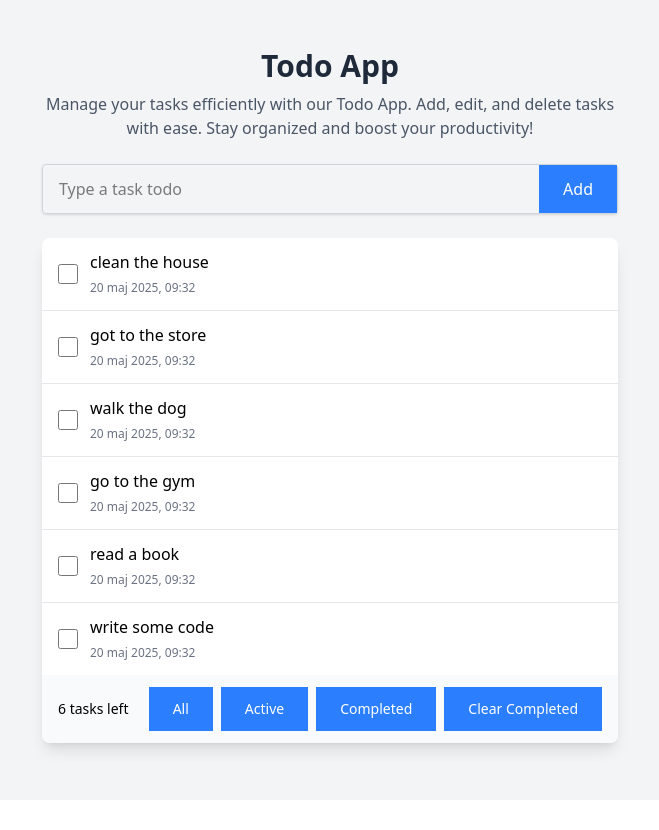
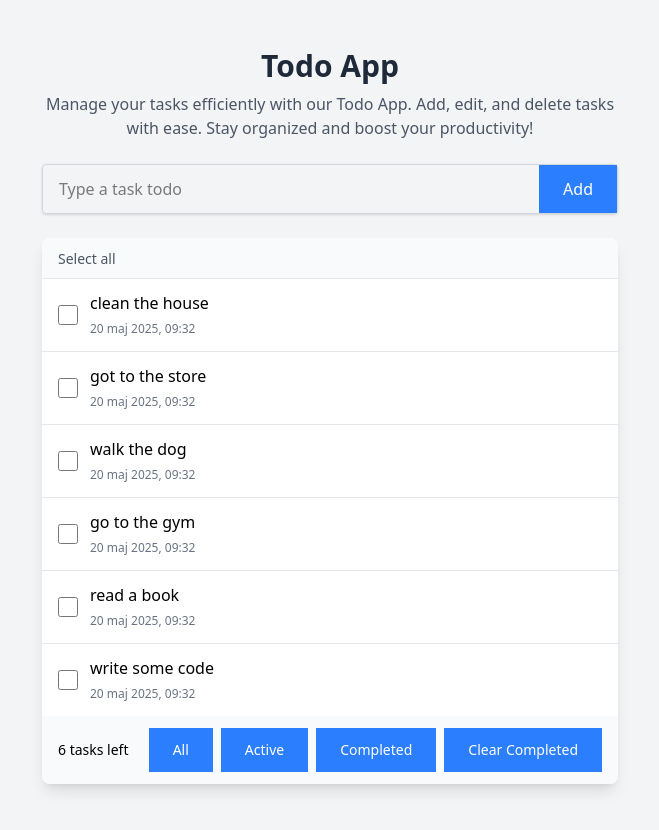
Before and after one commit to mateuszpytlak/todo_app, a React (Vite) app: page / in a window 1280 px wide. Shown: the whole page, without its empty margins (310-969 px from the left). Before the commit the page ends 800 px from the top, so only its background shows below. Built offline with nearby package versions, Linux system fonts and the light colour scheme.

Commit message:
add: dselectAll button

```diff
--- a/src/components/TodoApp/TodoApp.tsx
+++ b/src/components/TodoApp/TodoApp.tsx
@@ -66,21 +66,35 @@ export const TodoApp = () => {
         });
     }
 
+
     const handleToggleTodo = (id: number) => {
-        setTodos((prevTodos) => {
-            const updatedTodos = [...prevTodos];
-            const index = updatedTodos.findIndex((todo) => todo.id === id);
-            if (index !== -1) {
-                updatedTodos[index].completed = !updatedTodos[index].completed;
-            }
-            return updatedTodos;
-        });
+        setTodos(prev =>
+            prev.map(todo =>
+                todo.id === id
+                    ? { ...todo, completed: !todo.completed }
+                    : todo
+            )
+        );
+    }
+
+    const handleSelectAll = () => {
+        setTodos(prev =>
+            prev.map(todo => ({
+                ...todo,
+                completed: true
+            }))
+        );
     }
 
     return (
         <>
             <TodoForm setTodos={handleAddTodoItem}/>
-            <TodoList todoList={todos} removeItem={handleDeleteTodo} handleToggleTodo={handleToggleTodo} />
+            <TodoList
+                todoList={todos}
+                removeItem={handleDeleteTodo}
+                handleToggleTodo={handleToggleTodo}
+                handleSelectAll={handleSelectAll}
+            />
         </>
     )
 }
--- a/src/components/TodoItem/TodoItem.tsx
+++ b/src/components/TodoItem/TodoItem.tsx
@@ -10,11 +10,9 @@ type Props = {
 } & HTMLProps<HTMLLIElement>;
 
 export const TodoItem = ({listItem, deleteItem, toggleTodo}: Props) => {
-    const [completed, setCompleted] = useState(listItem.completed);
     const [showDeleteConfirm, setShowDeleteConfirm] = useState(false);
     const handleChange: ChangeEventHandler<HTMLInputElement> = () => {
         toggleTodo(listItem.id);
-        setCompleted(!completed);
     };
 
     const handleDeleteTodo = (e: MouseEvent) => {
@@ -61,7 +59,7 @@ export const TodoItem = ({listItem, deleteItem, toggleTodo}: Props) => {
             <div className="flex items-center">
                 <input
                     type="checkbox"
-                    checked={completed}
+                    checked={listItem.completed}
                     className="w-5 h-5 mr-3 rounded border-gray-300 text-blue-600 focus:ring-blue-500 cursor-pointer"
                     onChange={handleChange}
                 />
--- a/src/components/TodoList/TodoList.tsx
+++ b/src/components/TodoList/TodoList.tsx
@@ -6,12 +6,25 @@ type Props = {
     todoList: TodoType[];
     removeItem: (id: number) => void;
     handleToggleTodo: (id: number) => void;
+    handleSelectAll: () => void;
 }
-export const TodoList = ({todoList, removeItem, handleToggleTodo}: Props) => {
+export const TodoList = ({todoList, removeItem, handleToggleTodo, handleSelectAll}: Props) => {
+
+    // const handleClickSelectAll = () => {
+    //     handleSelectAll();
+    // }
+
     return (
         <div className="bg-white rounded-lg shadow-lg overflow-hidden">
             {todoList.length > 0 ? (
                 <>
+                    <div className="px-4 py-2 bg-gray-50 border-b border-gray-200">
+                        <Button
+                            onClick={ handleSelectAll }
+                            className="text-sm text-gray-600 hover:text-gray-900"
+                            label="Select all"
+                        />
+                    </div>
                     <ul className="divide-y divide-gray-200">
                         {todoList.map((element: TodoType) => {
                             return <TodoItem
```
